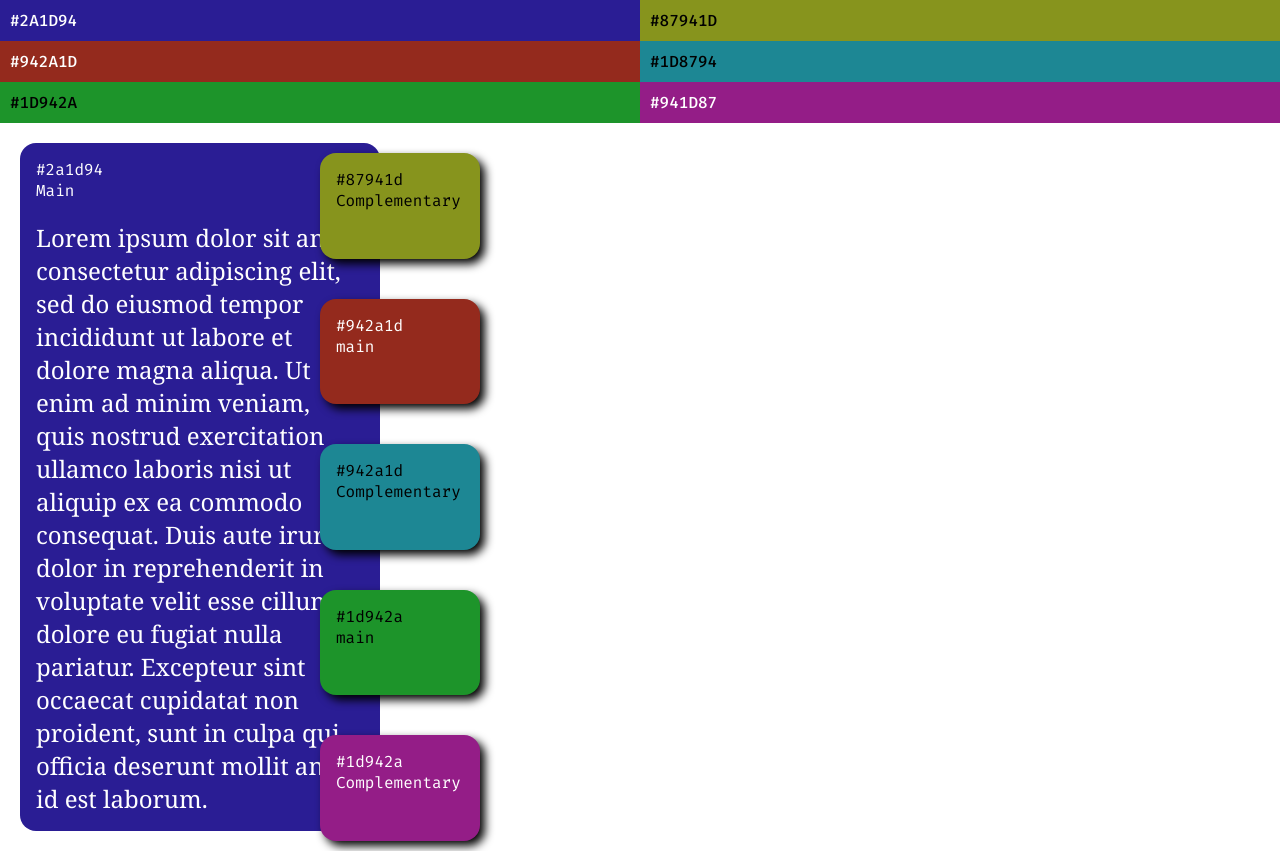
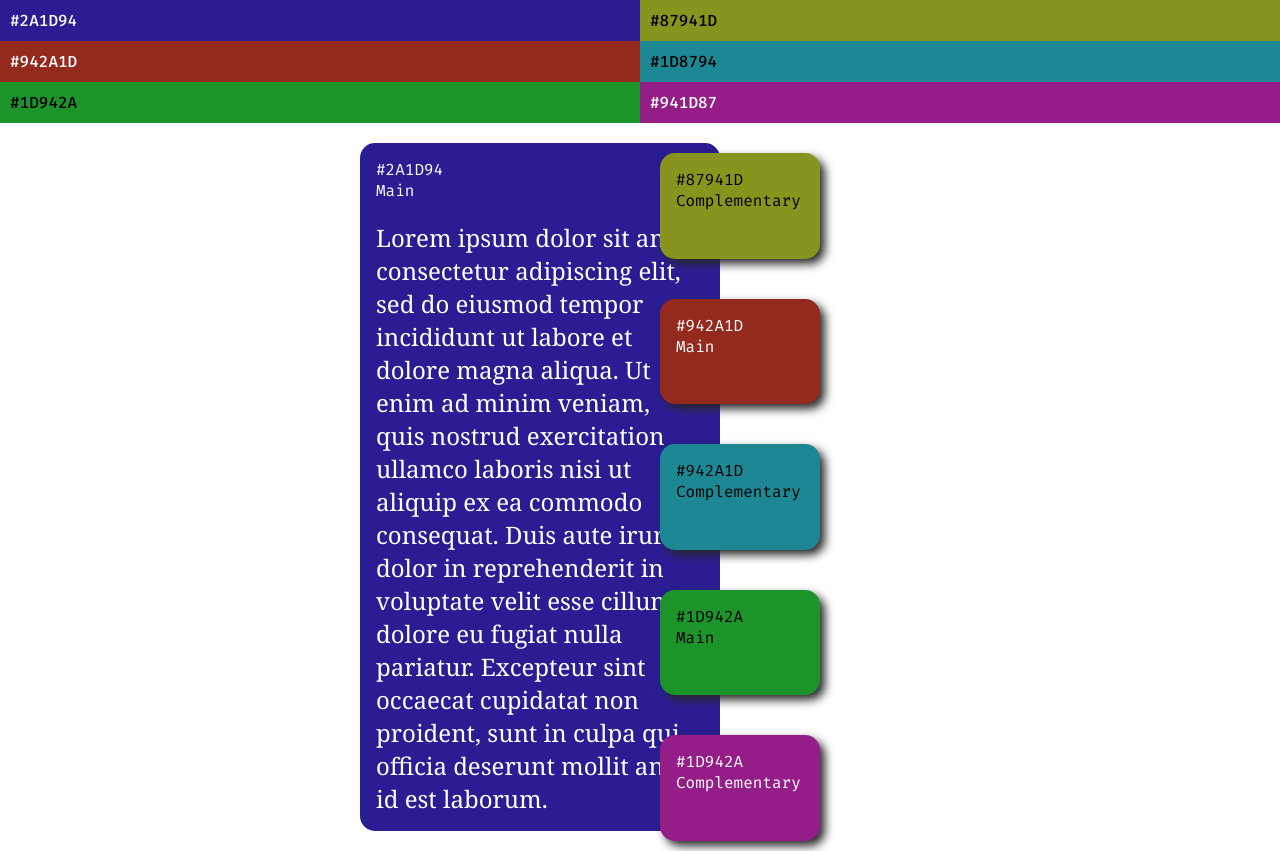
Before and after one commit to Wombat42/palette_chooser, a React (Create React App) app: page / in a window 1280 px wide. Built offline with nearby package versions, Linux system fonts and the light colour scheme.

Commit message:
text styling, center sample position changes

```diff
--- a/src/components/colorcard/index.jsx
+++ b/src/components/colorcard/index.jsx
@@ -8,8 +8,8 @@ function BL(props) {
   const { color, description, text, className, style } = props;
   return (
     <div className={className} style={style}>
-      <div>{color}</div>
-      <div>{text}</div>
+      <div className="rgb-code">{color}</div>
+      <div className="group-name">{text}</div>
       {description ? <div className="description">{description}</div> : ""}
     </div>
   );
@@ -26,22 +26,30 @@ export function varLookup(...params) {
 
 export const Block = styled(BL)`
   position: relative;
-  border-radius: 1rem;
+  border-radius: var(--border-radius);
   background-color: ${(props) => varLookup(props.group, props.var)};
   color: ${(props) => varLookup(props.group, props.var, "text")};
   margin: 20px;
   padding: 1rem;
   text-align: left;
+
   font-family: var(--font-code);
   transform: ${(props) =>
     props.variant === "small" ? "translate(-100px,10px)" : ""};
   box-shadow: ${(props) =>
-    props.variant === "small" ? "5px 5px 10px black" : ""};
+    props.variant === "small" ? "5px 5px 10px var(--color-shadow)" : ""};
 
+  .rgb-code {
+    text-transform: uppercase;
+  }
+  .group-name {
+    text-transform: capitalize;
+  }
   .description {
     margin-top: 20px;
     font-family: var(--font-description);
     font-size: 1.5rem;
+    text-transform: none;
   }
 `;
 
@@ -50,8 +58,10 @@ function C(props) {
   const [mainColor] = colors;
   const otherColors = colors.slice(1);
 
-  return mainColor ? (
+  return (
     <div className={className}>
+      {mainColor ? (
+        <div className="block-grid">
           <Block
             color={mainColor.main}
             group={mainColor.name}
@@ -93,11 +103,18 @@ function C(props) {
         </div>
       ) : (
         ""
+      )}
+    </div>
   );
 }
 
 export const Card = styled(C)`
   display: grid;
+  place-items: center center;
+
+  .block-grid {
+    display: grid;
     grid-template-columns: 400px 200px;
     grid-auto-rows: minmax(100px, auto);
+  }
 `;
--- a/src/styles.css
+++ b/src/styles.css
@@ -2,6 +2,8 @@
 :root {
   --font-code: "Fira Code", monospace;
   --font-description: "Noto Serif", serif;
+  --border-radius: 15px;
+  --color-shadow: #292929;
 }
 
 body {
```
Lines whose indentation alone changed are shown as unchanged.
